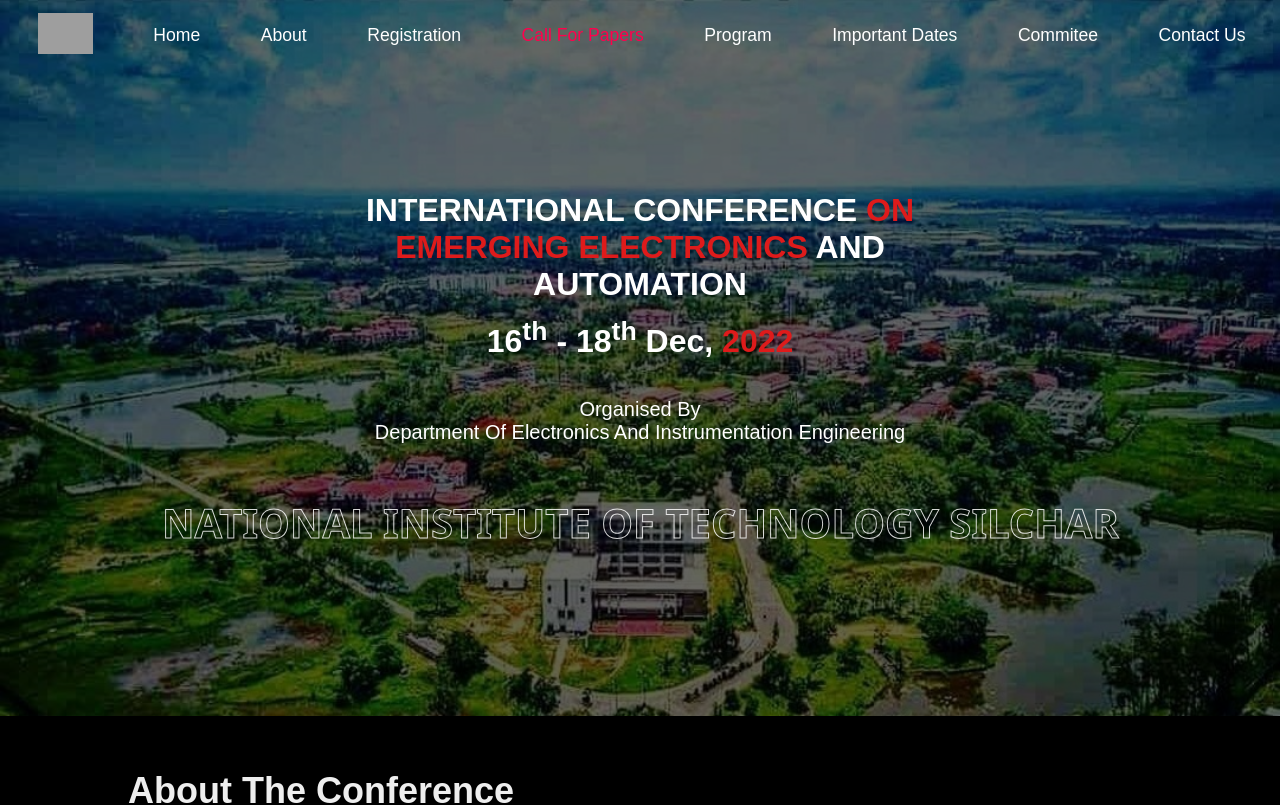
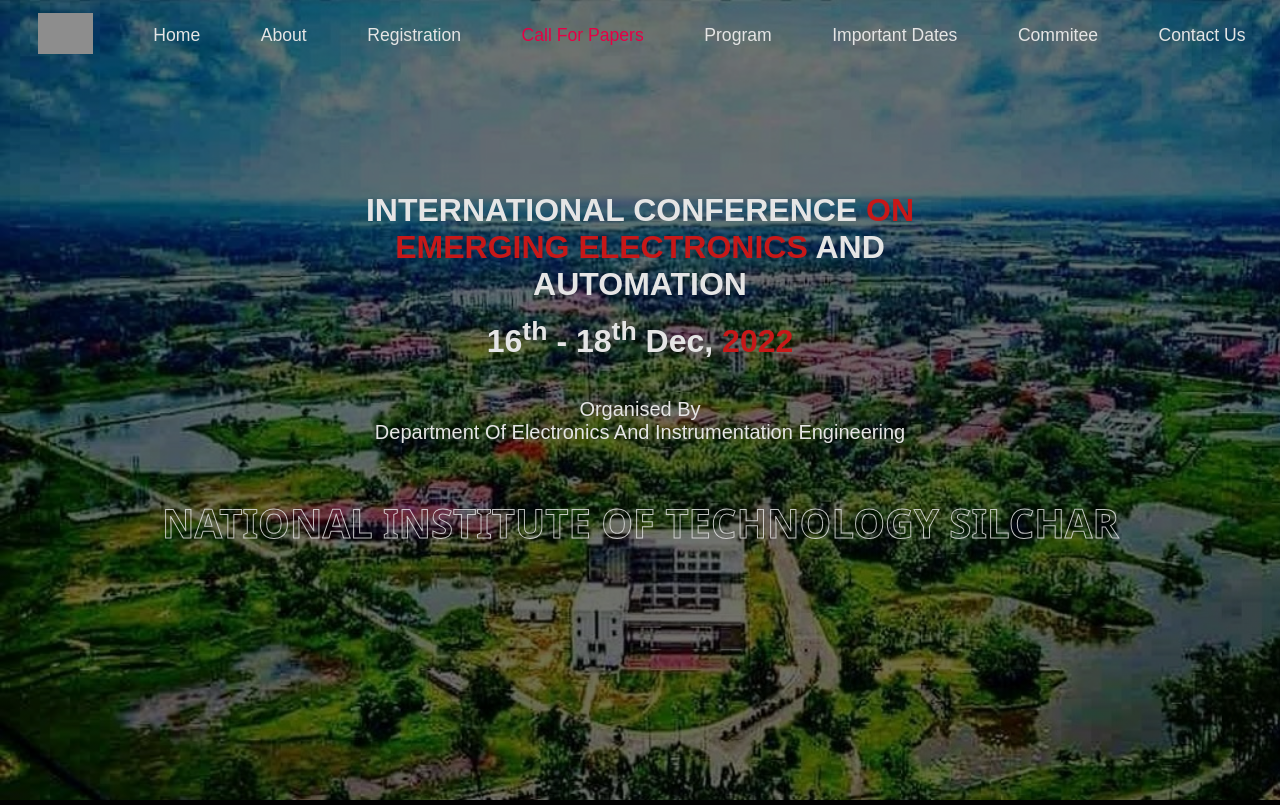
Before and after one commit to eie-nits/e2a2022, a React (Create React App) app: page / in a window 1280 px wide. Shown: the top 805 px of the page. Built offline with nearby package versions, Linux system fonts and the light colour scheme; grey boxes are pictures that could not be loaded.

Commit message:
add parallax effect

```diff
--- a/src/css/callForPapers.css
+++ b/src/css/callForPapers.css
@@ -10,23 +10,25 @@
   width: 0px;
 }
 .header {
+  content: "";
+  background-image: linear-gradient(
+    rgba(0, 0, 0, 0.5),
+    rgba(0, 0, 0, 0.5)
+  ), url(/public/images/nits.jpg);
+  background-size: cover;
+  object-fit: cover;
+  opacity: 0.9;
+  height: 100vh;
+  width: 100%;
+  text-align: center;
+  background-attachment: fixed;
+  overflow: hidden;
   position: relative;
   width: 100%;
   display: flex;
   flex-direction: column;
   align-items: center;
   min-height: 1vh;
-}
-.header::before{
-  content: "";
-  background: url(/public/images/nits.jpg);
-  background-size: cover;
-  position:absolute;
-    top:0px;
-    left:0px;
-  width: 100%;
-  height: 100%;
-  opacity: 0.4;
 }
 .nav-bar {
   position: fixed;
```
